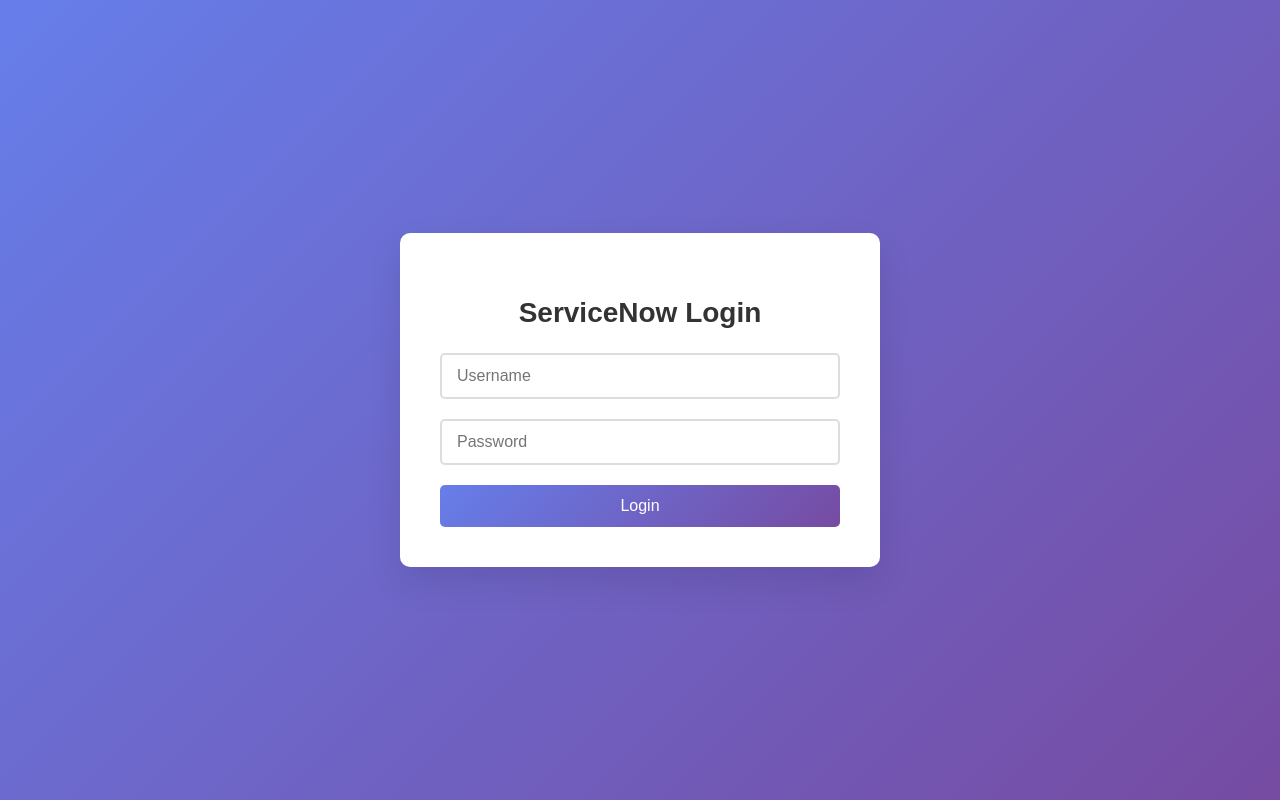
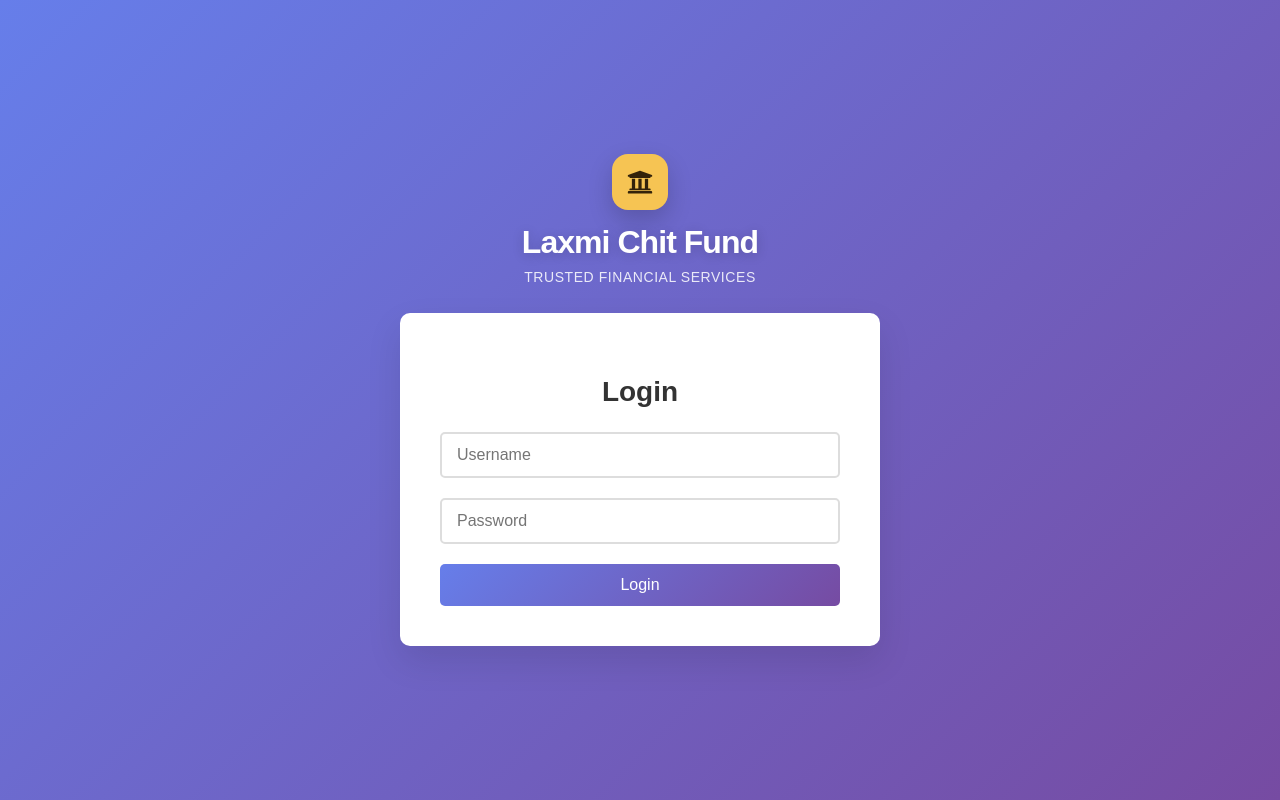
Before and after one commit to RahulBasutkar-hue/Consent-Form, a React (Create React App) app: page /login in a window 1280 px wide. Built offline with nearby package versions, Linux system fonts and the light colour scheme.

Commit message:
changes in login page

```diff
--- a/src/components/Auth/Login.js
+++ b/src/components/Auth/Login.js
@@ -1,5 +1,6 @@
 import React, { useState } from 'react';
 import { useNavigate } from 'react-router-dom';
+import { FaUniversity } from 'react-icons/fa';
 import { useAuth } from '../../context/AuthContext';
 import '../../styles/Login.css';
 
@@ -39,8 +40,15 @@
 
   return (
     <div className="login-container">
+      <div className="login-brand">
+        <span className="login-brand-mark" aria-hidden="true">
+          <FaUniversity />
+        </span>
+        <h1>Laxmi Chit Fund</h1>
+        <p>Trusted financial services</p>
+      </div>
       <div className="login-form">
-        <h2>ServiceNow Login</h2>
+        <h2>Login</h2>
         <form onSubmit={handleSubmit}>
           <div className="form-group">
             <input
--- a/src/styles/Login.css
+++ b/src/styles/Login.css
@@ -1,10 +1,56 @@
 .login-container {
   display: flex;
+  flex-direction: column;
   justify-content: center;
   align-items: center;
+  gap: 28px;
   min-height: 100vh;
+  padding: 32px 16px;
+  box-sizing: border-box;
   background: linear-gradient(135deg, #667eea 0%, #764ba2 100%);
   font-family: 'Arial', sans-serif;
+}
+
+.login-brand {
+  display: flex;
+  flex-direction: column;
+  align-items: center;
+  text-align: center;
+  color: #fff;
+}
+
+.login-brand-mark {
+  width: 56px;
+  height: 56px;
+  border-radius: 16px;
+  background: #f6c453;
+  color: #33230a;
+  font-size: 26px;
+  display: grid;
+  place-items: center;
+  box-shadow: 0 10px 24px rgba(0, 0, 0, 0.18);
+  margin-bottom: 14px;
+}
+
+.login-brand-mark svg {
+  display: block;
+}
+
+.login-brand h1 {
+  margin: 0;
+  font-size: 32px;
+  font-weight: 700;
+  letter-spacing: -0.03em;
+  text-shadow: 0 2px 12px rgba(0, 0, 0, 0.18);
+}
+
+.login-brand p {
+  margin: 8px 0 0;
+  font-size: 14px;
+  font-weight: 500;
+  letter-spacing: 0.04em;
+  text-transform: uppercase;
+  color: rgba(255, 255, 255, 0.86);
 }
 
 .login-form {
```
